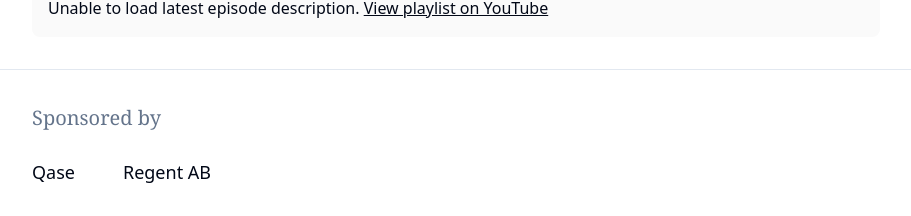
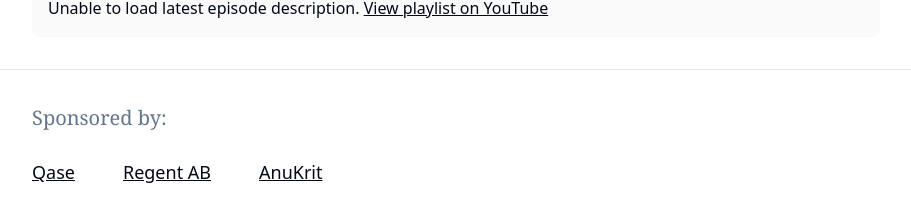
Before and after one commit to BeyondQuality/beyondquality, a Jekyll site: the page built from index.md, in a window 1280 px wide and 1210 px high. Shown: the part 991-1207 px from the top of the window, without its empty margins (184-1095 px from the left). Built offline with Jekyll 4.4.1, drawn with Linux system fonts in a browser that asks for light colours.

Commit message:
added sponsor links

```diff
--- a/_layouts/default.html
+++ b/_layouts/default.html
@@ -51,11 +51,11 @@
     <!-- Footer -->
     <footer class="footer">
       <div class="footer-container">
-        <h2 class="footer-title">Sponsored by</h2>
+        <h2 class="footer-title">Sponsored by:</h2>
         <div class="footer-sponsors">
-          <div class="sponsor">Qase</div>
-          <div class="sponsor">Regent AB</div>
-          <!-- <div class="sponsor">Anupam's consultancy</div>
+          <div class="sponsor"><a target="_blank" href="https://qase.io">Qase</a></div>
+          <div class="sponsor"><a target="_blank" href="https://regent.se">Regent AB</a></div>
+          <div class="sponsor"><a target="_blank" href="https://anukrit.de">AnuKrit</a></div>
         </div>
       </div>
     </footer>
```
